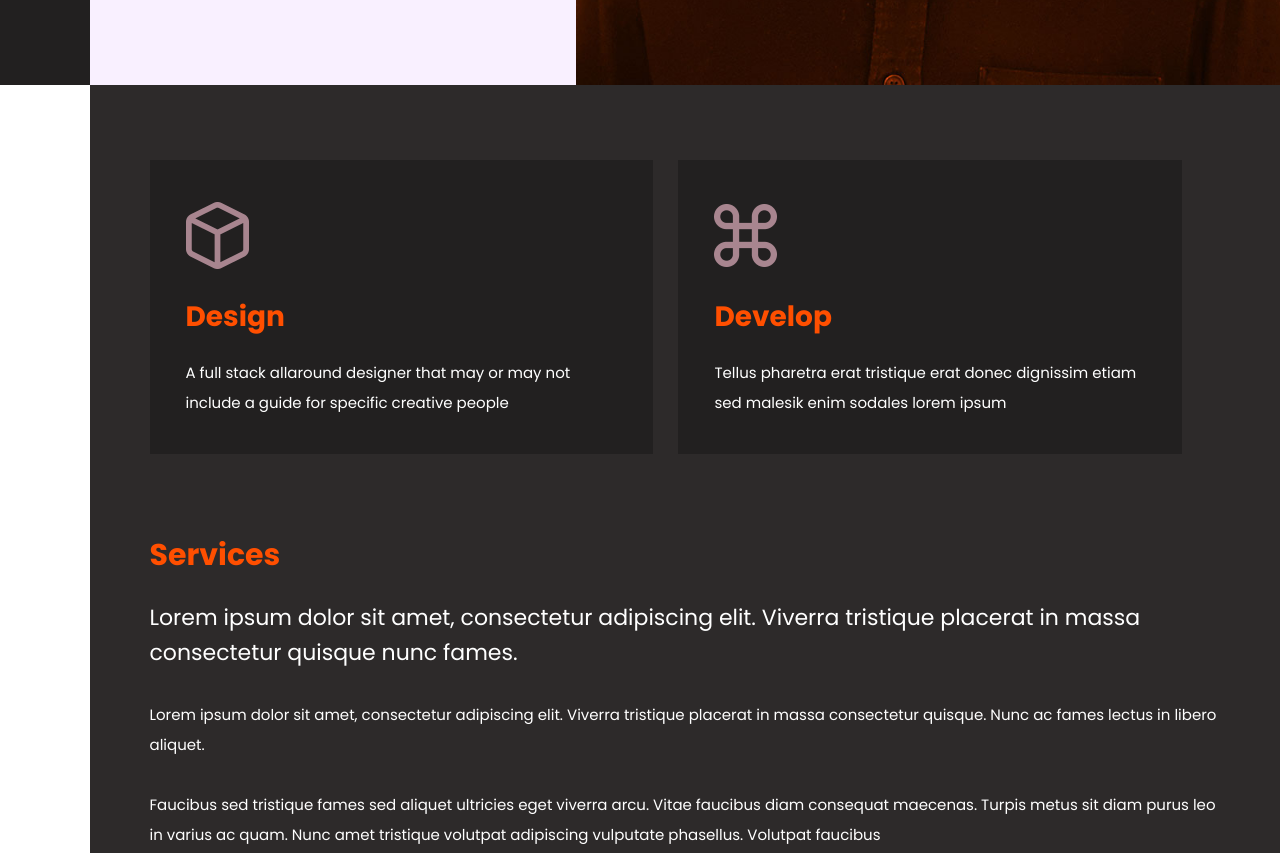
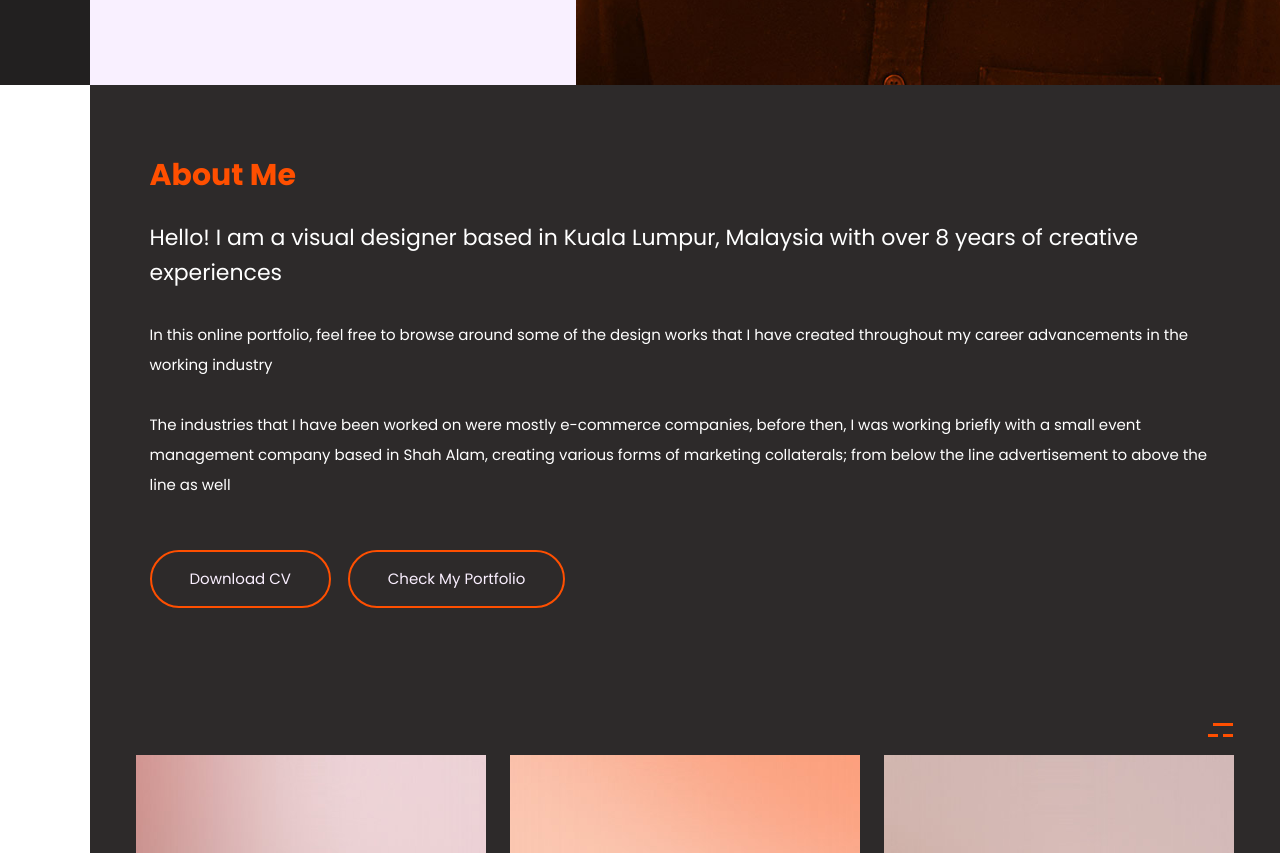
Before and after one commit to gaisenseir/amirimran.github.io, a plain HTML site: page index.html in a window 1280 px wide. Shown: the part 715-1568 px from the top of the page. Drawn offline with Linux system fonts and the light colour scheme.

Commit message:
Update index.html

```diff
--- a/index.html
+++ b/index.html
@@ -3,9 +3,9 @@
     <head>
         <title>Welcome to My Profile</title>
         <meta http-equiv="Content-Type" content="text/html; charset=UTF-8">
-        <meta name="description" content="Template by CocoBasic" />
+        <meta name="description" content="Made by Amir Imran" />
         <meta name="keywords" content="HTML, CSS, JavaScript, PHP" />
-        <meta name="author" content="CocoBasic" />
+        <meta name="author" content="Amir Imran" />
         <meta name="viewport" content="width=device-width, initial-scale=1, shrink-to-fit=no">
 
         <link rel="shortcut icon" href="images/favicon.ico" />
@@ -107,7 +107,7 @@
                                 </p>
 
                                 <div class="social-links">
-                                    <a href="#">LINKEDIN</a>
+                                    <a href="https://www.linkedin.com/in/aimran300/" target="_blank">LINKEDIN</a>
                                 </div>
 
                             </div>
@@ -122,36 +122,18 @@
                             <div class="content-1300">
                                 <div class="row">
                                     <div class="one-half width-55">
-                                        <div class="services-wrapper">
-                                            <div class="service-holder">
-                                                <img src="images/service1.png" alt="" />
-                                                <h4 class="service-title">Design</h4>
-                                                <div class="service-text">
-                                                    A full stack allaround designer that may or may not include a guide for specific creative people
-                                                </div>
-                                            </div>
 
-                                            <div class="service-holder m-right-0">
-                                                <img src="images/service2.png" alt="" />
-                                                <h4 class="service-title">Develop</h4>
-                                                <div class="service-text">
-                                                    Tellus pharetra erat tristique erat donec dignissim etiam sed malesik enim sodales lorem ipsum
-                                                </div>
-
-                                            </div>
-                                        </div>
-                                    </div>
 
                                     <div class="one-half width-40 last">
-                                        <h2 class="entry-title section-title">Services</h2>
+                                        <h2 class="entry-title section-title">About Me</h2>
                                         <p class="section-info">
-                                            Lorem ipsum dolor sit amet, consectetur adipiscing elit. Viverra tristique placerat in massa consectetur quisque nunc fames.
+                                            Hello! I am a visual designer based in Kuala Lumpur, Malaysia with over 8 years of creative experiences
                                         </p>
                                         <p>
-                                            Lorem ipsum dolor sit amet, consectetur adipiscing elit. Viverra tristique placerat in massa consectetur quisque. Nunc ac fames lectus in libero aliquet.
+                                            In this online portfolio, feel free to browse around some of the design works that I have created throughout my career advancements in the working industry
                                         </p>
                                         <p>
-                                            Faucibus sed tristique fames sed aliquet ultricies eget viverra arcu. Vitae faucibus diam consequat maecenas. Turpis metus sit diam purus leo in varius ac quam. Nunc amet tristique volutpat adipiscing vulputate phasellus. Volutpat faucibus
+                                            The industries that I have been worked on were mostly e-commerce companies, before then, I was working briefly with a small event management company based in Shah Alam, creating various forms of marketing collaterals; from below the line advertisement to above the line as well
                                         </p>
 
                                         <div class="button-group-wrapper">
```
